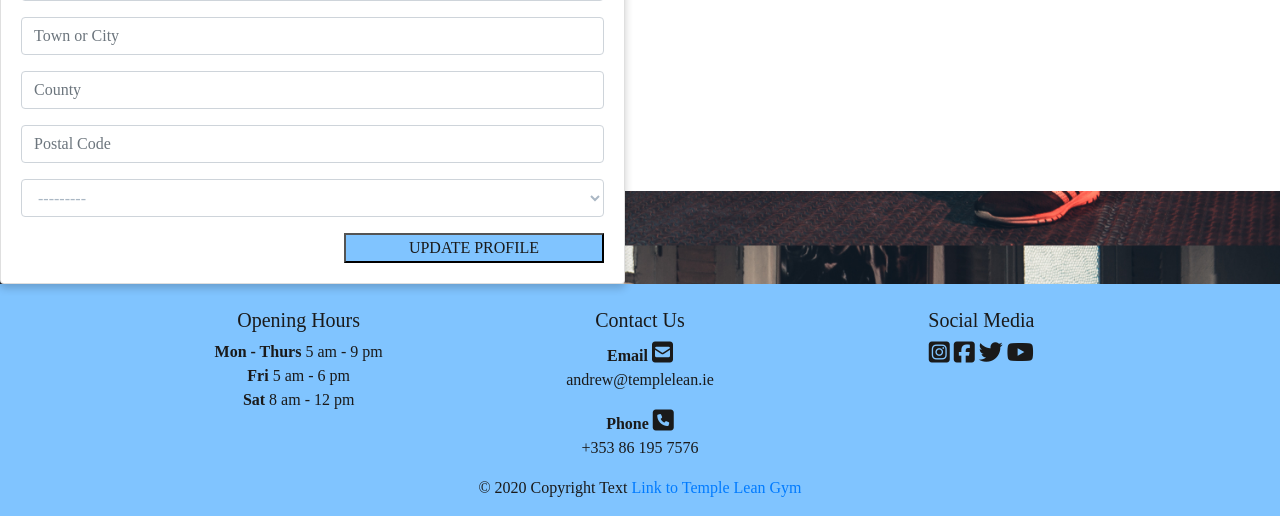
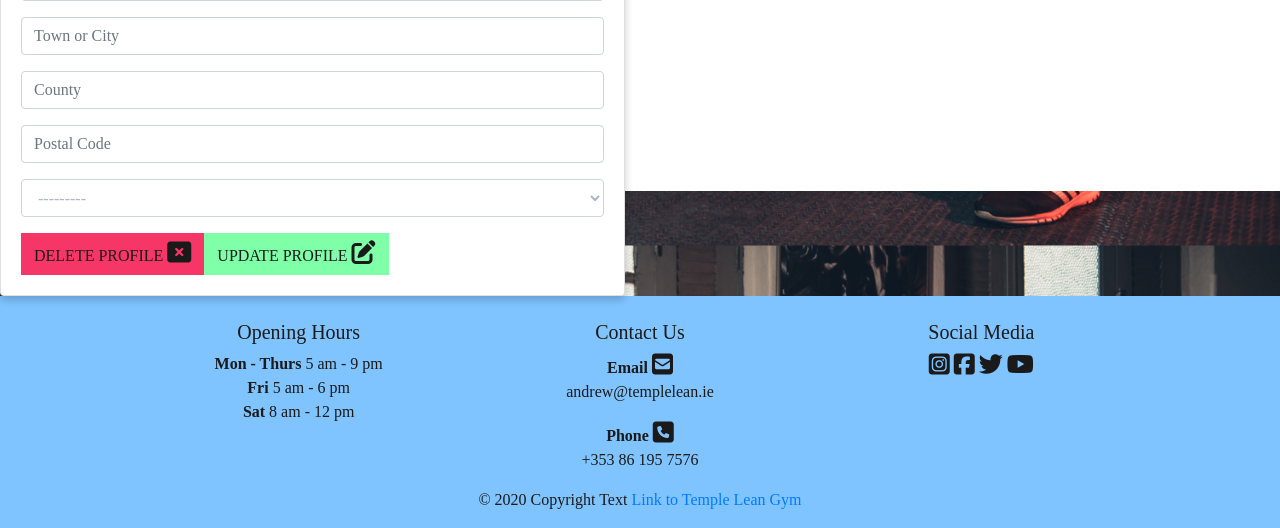
Before and after one commit to Andrew-code2020/ms4, a Django app: page /profile/ in a window 1280 px wide. Shown: the part 609-1137 px from the top of the page. Run offline with Django 3.2, Linux system fonts and the light colour scheme; the visitor is signed in with stand-in values (Sample User, id 1); data comes from the database, SQL or seed files in the repository; data that the repository does not hold is empty; some libraries are stand-ins or nearby versions; some web fonts are replaced.

Commit message:
delete profile view and functionality added. Not working perfectly but very close to functional

```diff
--- a/profiles/templates/profiles/profile.html
+++ b/profiles/templates/profiles/profile.html
@@ -20,8 +20,11 @@
 {% endblock %}
 
 {% block content %}
+
+<!--White background overlay-->
 <div class="overlay"></div>
 
+<!--Profile Header helping the user know they are on the profile page-->
 <div class="container mb-2">
     <div class="row">
         <div class="col">
@@ -31,6 +34,8 @@
         </div>
     </div>
 </div>
+
+<!--Profile form information-->
 <div class="row">
     <div class="col-12 col-lg-6">
         <div class="card-deck">
@@ -41,7 +46,10 @@
                     <form class="mt-3" action="{% url 'profile' %}" method="POST" id="profile-update-form">
                         {% csrf_token %}
                         {{ form|crispy }}
-                        <button class=" gym-now-button text-uppercase float-right">Update profile</button>
+                        <a class="btn cancel-button text-uppercase rounded-0 float-left" href="{% url 'delete_profile' user.id %}">Delete profile <i
+                            class="fas fa-window-close"></i></a>
+                        <button class="btn add-class text-uppercase rounded-0 float-left">Update profile <i
+                            class="fas fa-edit"></i></button>
                     </form>
                     </p>
                 </div>
--- a/profiles/urls.py
+++ b/profiles/urls.py
@@ -4,4 +4,5 @@ from . import views
 urlpatterns = [
     path('', views.profile, name='profile'),
     path('order_history/<order_number>', views.order_history, name='order_history'),
+    path('delete/<int:user_id>/', views.delete_profile, name='delete_profile')
 ]
--- a/profiles/views.py
+++ b/profiles/views.py
@@ -1,4 +1,4 @@
-from django.shortcuts import render, get_object_or_404
+from django.shortcuts import render, get_object_or_404, reverse
 from django.contrib import messages
 from django.contrib.auth.decorators import login_required
 
@@ -51,3 +51,13 @@ def order_history(request, order_number):
     }
 
     return render(request, template, context)
+
+
+
+@login_required
+def delete_profile(request, user_id):
+    """ Delete a class or membership from the store """
+    profile = get_object_or_404(UserProfile, pk=user_id)
+    profile.delete()
+    messages.success(request, 'Profile deleted and you have been logged out')
+    return redirect(reverse('account_logout'))
```
